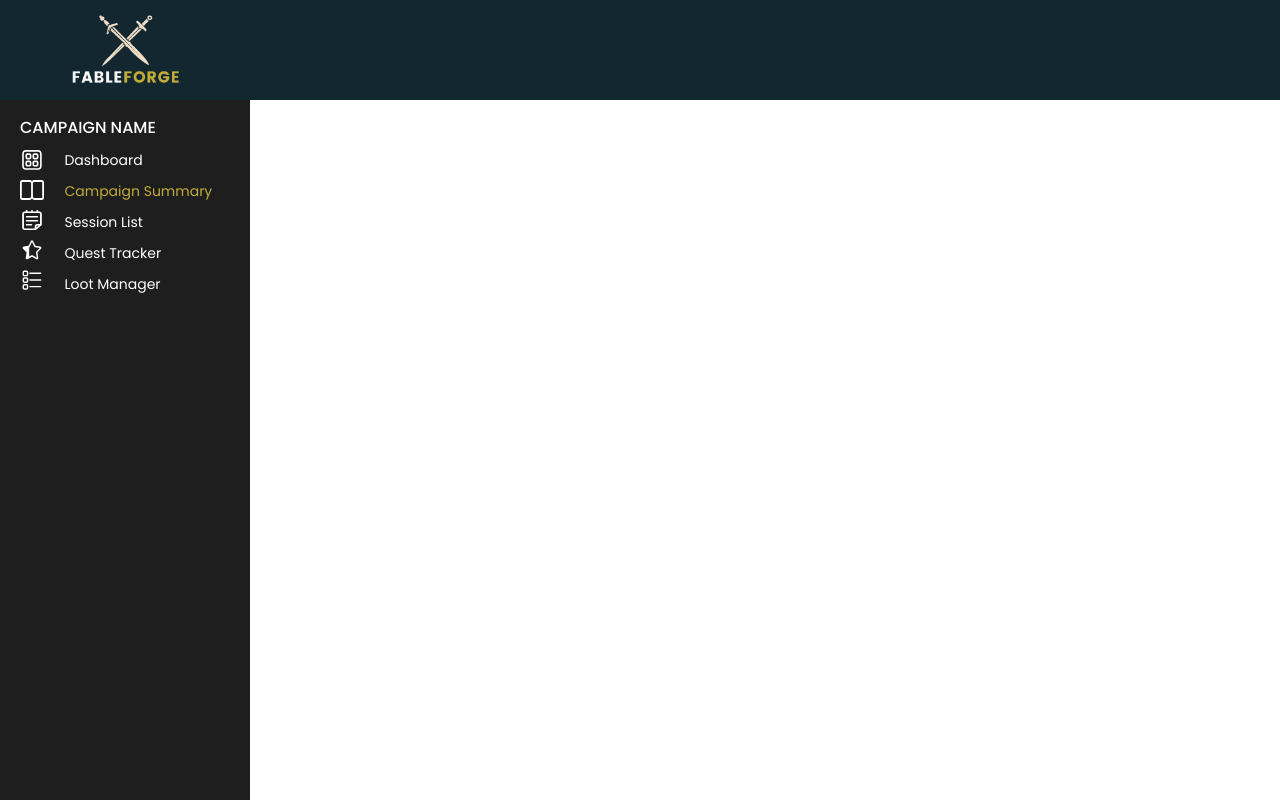
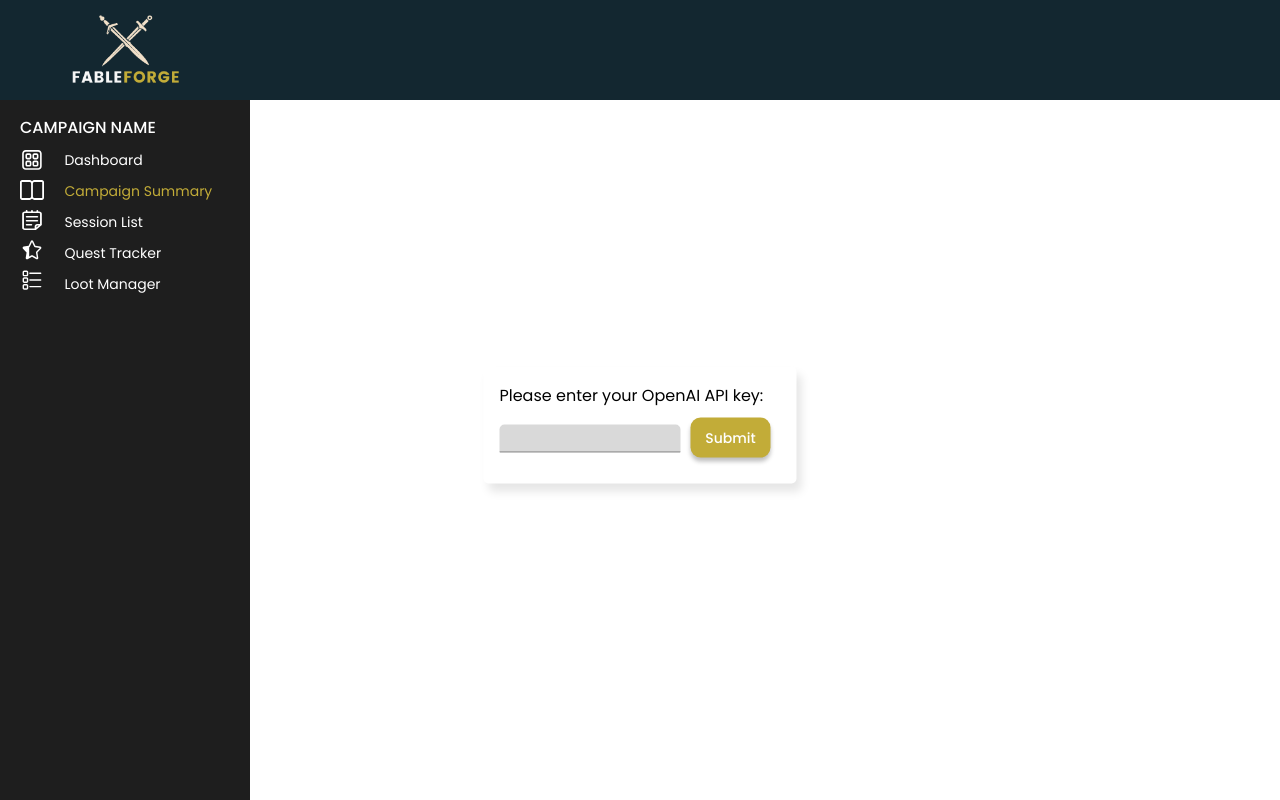
Before and after one commit to alliebourden/fableforge, a React (Vite) app: page /campaign-summary in a window 1280 px wide. Built offline with nearby package versions, Linux system fonts and the light colour scheme.

Commit message:
build - early implementation of campaign summary; route/layout/basic components

```diff
--- a/src/App.jsx
+++ b/src/App.jsx
@@ -10,6 +10,7 @@ import { SessionProvider } from "./components/SessionContext";
 import QuestTracker from "./components/QuestTracker";
 import QuestTrackerForm from "./components/QuestTrackerForm";
 import SelectedQuestDetails from "./components/SelectedQuestDetails";
+import CampaignSummary from "./components/CampaignSummary";
 
 const App = () => {
   return (
@@ -25,6 +26,7 @@ const App = () => {
                 <QuestTracker />
                 <QuestTrackerForm />
                 <SelectedQuestDetails />
+                <CampaignSummary />
               </Layout>
             )}
           </Route>
--- a/src/Routes.jsx
+++ b/src/Routes.jsx
@@ -6,6 +6,7 @@ import SessionList from "./components/SessionList";
 import QuestTracker from "./components/QuestTracker";
 import QuestTrackerForm from "./components/QuestTrackerForm";
 import LootManager from "./components/LootManagerTable";
+import CampaignSummary from "./components/CampaignSummary";
 
 const router = createBrowserRouter([
   {
@@ -13,7 +14,14 @@ const router = createBrowserRouter([
     element: <Layout />,
     children: [
       { path: "/", element: <Dashboard /> },
-      { path: "/campaign-summary", element: <div></div> },
+      {
+        path: "/campaign-summary",
+        element: (
+          <div>
+            <CampaignSummary />
+          </div>
+        ),
+      },
       {
         path: "/quest-tracker",
         element: (
--- /dev/null
+++ b/src/components/CampaignSummary.jsx
@@ -0,0 +1,89 @@
+import React, { useState, useEffect, useContext } from "react";
+import CampaignSummarizer from "./CampaignSummarizer";
+import { SessionContext } from "./SessionContext";
+
+export default function CampaignSummary() {
+  const [showApiKeyPrompt, setShowApiKeyPrompt] = useState(true);
+  const { apiKey, setApiKey, sessions } = useContext(SessionContext);
+  const [summaryResponse, setSummaryResponse] = useState(null);
+  const [loading, setLoading] = useState(false);
+
+  const handleApiKeySubmission = async () => {
+    if (!apiKey) {
+      console.error("API key cannot be empty");
+      return;
+    }
+
+    console.log("Current API Key:", apiKey);
+
+    try {
+      setLoading(true);
+      const response = await CampaignSummarizer(sessions, apiKey);
+      setSummaryResponse(response);
+    } catch (error) {
+      console.error("Error fetching campaign summary:", error);
+    } finally {
+      setLoading(false);
+      setShowApiKeyPrompt(false);
+    }
+  };
+
+  const handleGenerateSummary = async () => {
+    if (!apiKey) {
+      console.error("API key is missing");
+      return;
+    }
+
+    try {
+      setLoading(true);
+      const response = await CampaignSummarizer(sessions, apiKey);
+      setSummaryResponse(response);
+    } catch (error) {
+      console.error("Error generating campaign summary:", error);
+    } finally {
+      setLoading(false);
+    }
+  };
+
+  const handleApiKeyInputChange = (e) => {
+    setApiKey(e.target.value);
+  };
+
+  const handleApiKeyInputKeyPress = (e) => {
+    if (e.key === "Enter") {
+      handleApiKeySubmission();
+    }
+  };
+
+  return (
+    <div>
+      {showApiKeyPrompt && (
+        <dialog open className="api-prompt">
+          <p>Please enter your OpenAI API key:</p>
+          <input
+            type="text"
+            value={apiKey}
+            onChange={handleApiKeyInputChange}
+            onKeyPress={handleApiKeyInputKeyPress}
+          />
+          <button
+            className="submit-api-button"
+            onClick={handleApiKeySubmission}
+          >
+            Submit
+          </button>
+        </dialog>
+      )}
+      <div className="campaign-summary-content">
+        <h2>Campaign Summary</h2>
+        <button onClick={handleGenerateSummary}>
+          Generate Campaign Summary
+        </button>
+        {loading && <p>Loading...</p>}
+        {summaryResponse && (
+          <pre>{JSON.stringify(summaryResponse, null, 2)}</pre>
+        )}
+      </div>
+    </div>
+  );
+}
```
Also changed, not shown: src/components/CampaignSummarizer.jsx (added, +47 -0 lines).
